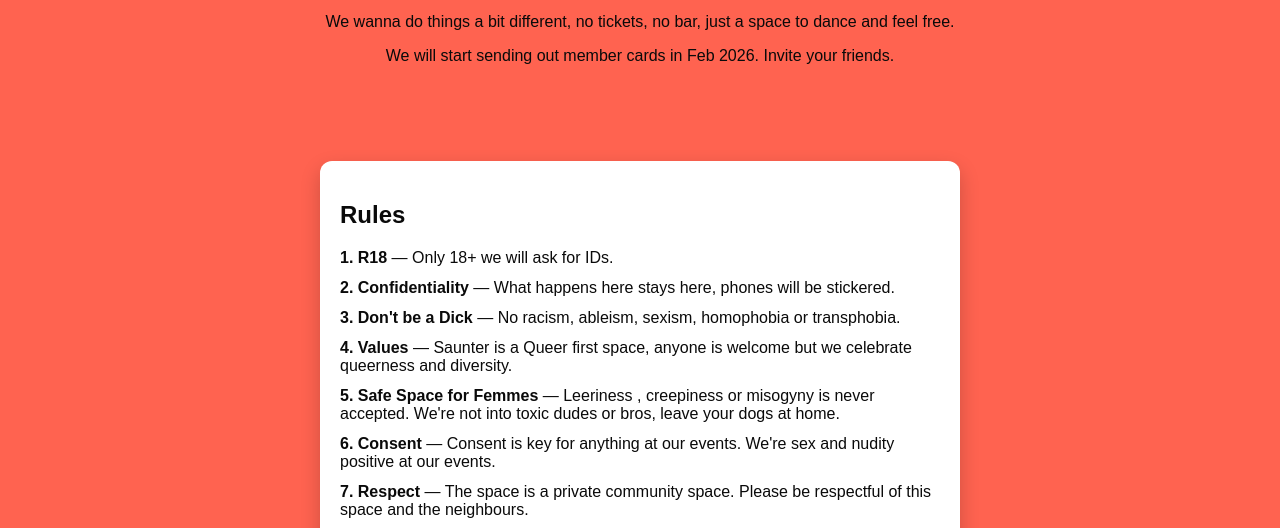
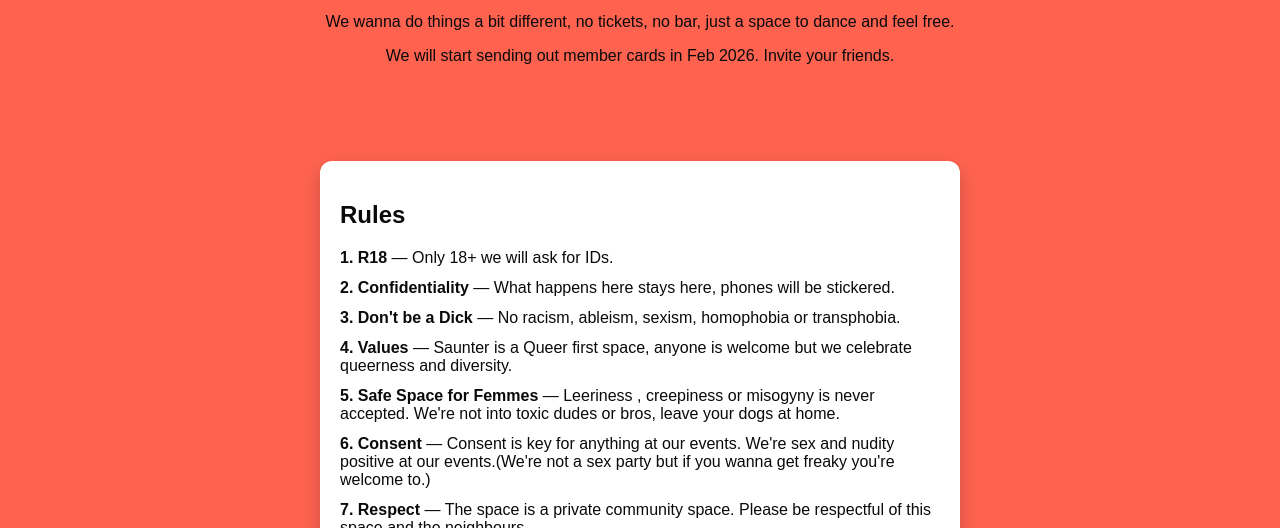
Before and after one commit to Goldfoyle/Saunter, a plain HTML site: page index.html in a window 1280 px wide. Shown: the part 420-948 px from the top of the page. Drawn offline with Linux system fonts and the light colour scheme.

Commit message:
Update index.html

```diff
--- a/index.html
+++ b/index.html
@@ -79,7 +79,7 @@
     <div class="rule"><strong>3. Don't be a Dick</strong> — No racism, ableism, sexism, homophobia or transphobia.</div>
     <div class="rule"><strong>4. Values</strong> — Saunter is a Queer first space, anyone is welcome but we celebrate queerness and diversity.</div>
     <div class="rule"><strong>5. Safe Space for Femmes</strong> — Leeriness , creepiness or misogyny is never accepted. We're not into toxic dudes or bros, leave your dogs at home.</div>
-    <div class="rule"><strong>6. Consent</strong> — Consent is key for anything at our events. We're sex and nudity positive at our events.</div>
+    <div class="rule"><strong>6. Consent</strong> — Consent is key for anything at our events. We're sex and nudity positive at our events.(We're not a sex party but if you wanna get freaky you're welcome to.)</div>
     <div class="rule"><strong>7. Respect</strong> — The space is a private community space. Please be respectful of this space and the neighbours.</div>
     <div class="rule"><strong>8. Alcohol Sucks</strong> — Be responsible if you decide to drink, we’re not here for boozing and intoxication is grounds for removal.</div>
     <div class="rule"><strong>9. Community</strong> — We don't make money from these events, so help us please throw away trash, don't linger outside, don't pee outside.</div>
```
